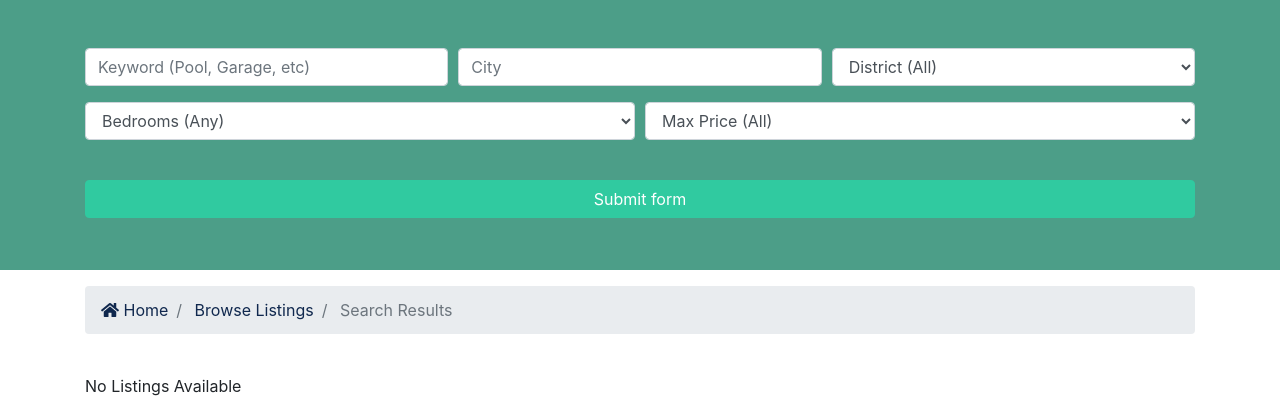
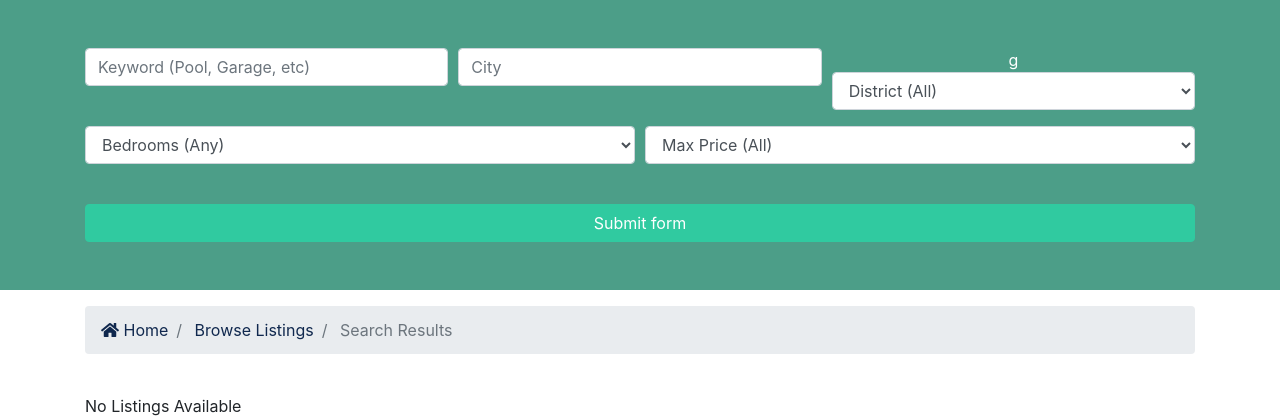
Before and after one commit to Ravijadu/djangolive, a Django app: page /listings/search in a window 1280 px wide. Shown: the part 162-582 px from the top of the page. Run offline with Django 3.2, Linux system fonts and the light colour scheme; data that the repository does not hold is empty; some libraries are stand-ins or nearby versions.

Commit message:
changes in search

```diff
--- a/templates/listings/search.html
+++ b/templates/listings/search.html
@@ -23,7 +23,7 @@
               </div>
 
               <div class="col-md-4 mb-3">
-                <label class="sr-only">District</label>
+                g
                 <select name="state" class="form-control">
                   <option selected="true" disabled="disabled">District (All)</option>
                   {% for key,value in state_choices.items %}
```
